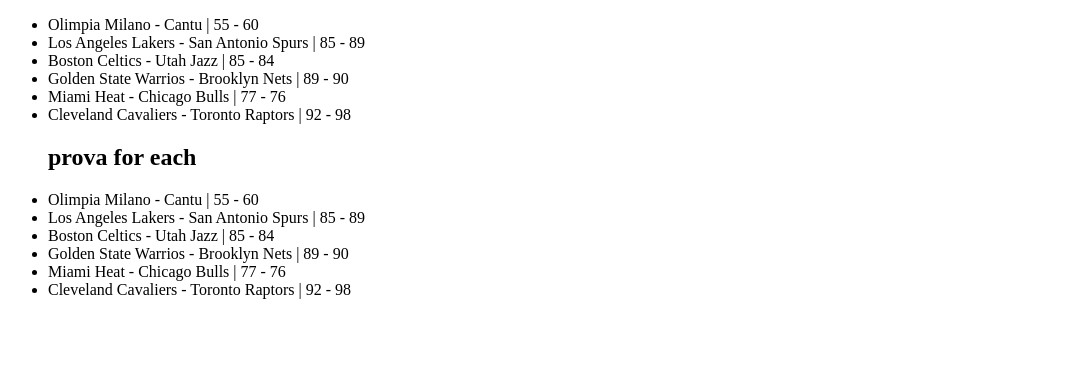
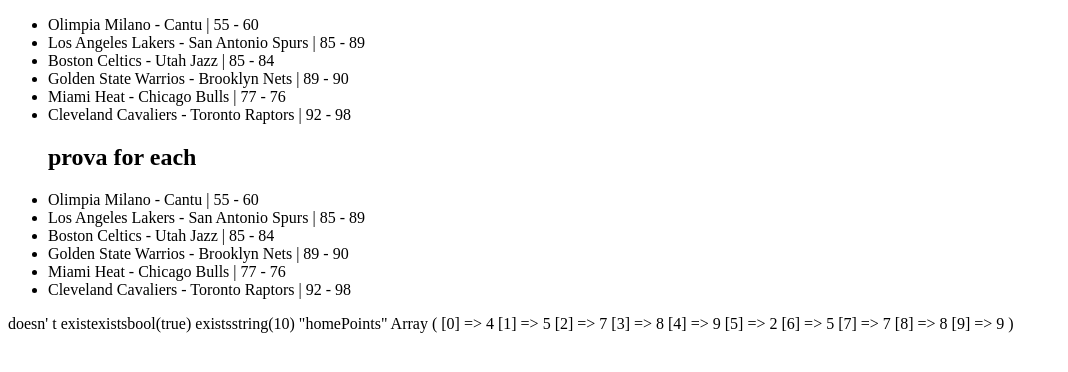
Before and after one commit to GitFhubio/php-snacks-b1, a PHP site: page / in a window 1280 px wide. Shown: the top 372 px of the page, without its empty margins (0-1068 px from the left). Run offline with PHP 8.4, Linux system fonts and the light colour scheme.

Commit message:
prove bonus

```diff
--- a/bonus/index.php
+++ b/bonus/index.php
@@ -58,6 +58,7 @@ for ($i=0; $i < count($matches) ; $i++) { ?>
 </ul>
 
 <ul>
+
   <h2>prova for each</h2>
 
 <?php
@@ -65,7 +66,31 @@ foreach ($matches as $el) { ?>
 <li> <?php echo $el["home"] . ' - ' . $el["away"]. ' | ' . $el["homePoints"] . ' - ' . $el["awayPoints"] ; ?> </li>
 <?php } ?>
 </ul>
+<?php
+if(array_key_exists('alfredo',$matches[0])){
+  echo 'exists';
+} else {
+  echo 'doesn\' t exist';
+}
+if(in_array(55, $matches[0])){
+  echo 'exists';
+    var_dump(in_array (55, $matches[0]));
+} else {
+  echo 'doesn\' t exist';
+}
+if(array_search (55, $matches[0])){
+  echo 'exists';
+  // dà pure chiave prima occorrenza trovata mentre in array è solo booleano
+  var_dump(array_search (55, $matches[0]));
+} else {
+  echo 'doesn\' t exist';
+}
 
+$pippo=[4,5,7,8,9];
+$pluto=[2,5,7,8,9];
+$paperino=array_merge($pippo,$pluto);
+print_r($paperino);
+ ?>
 
 </body>
 </html>
```
Also changed, not shown: 1 other file.
